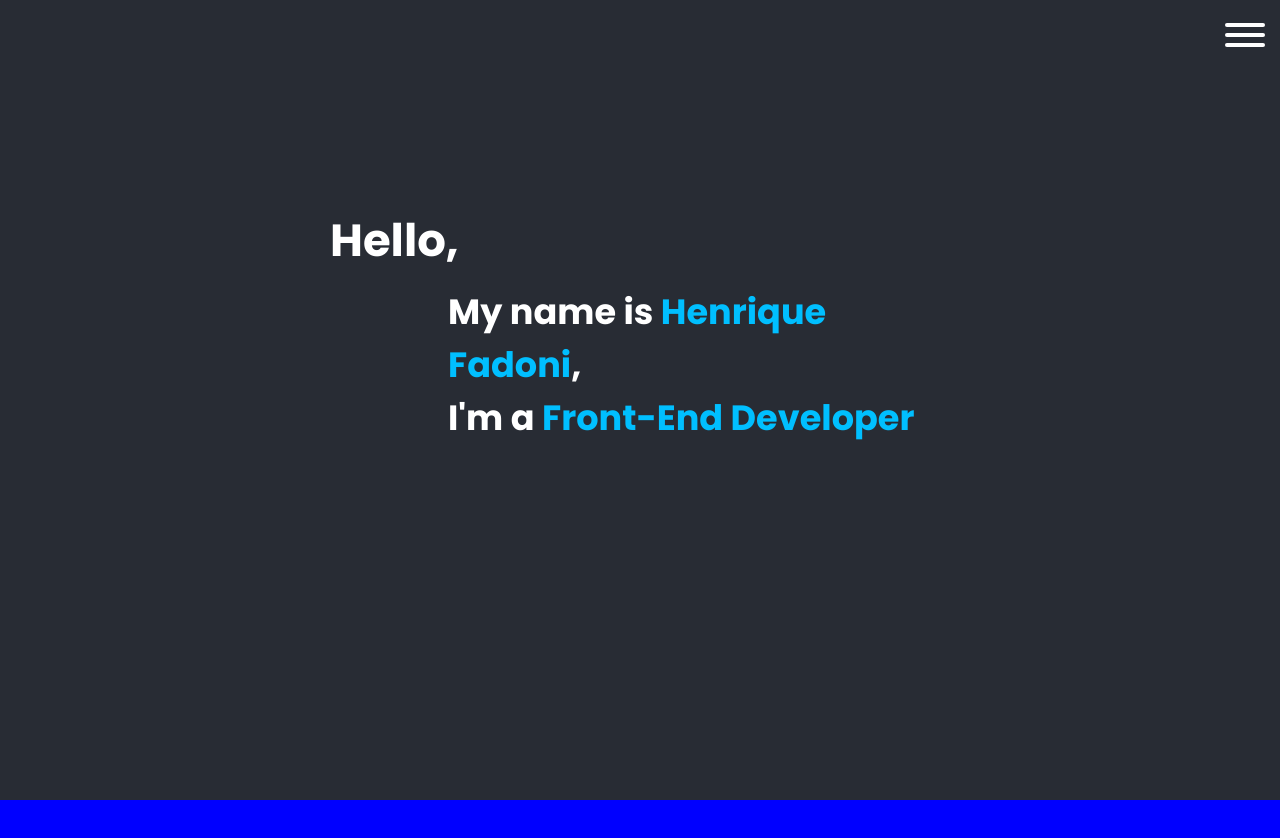
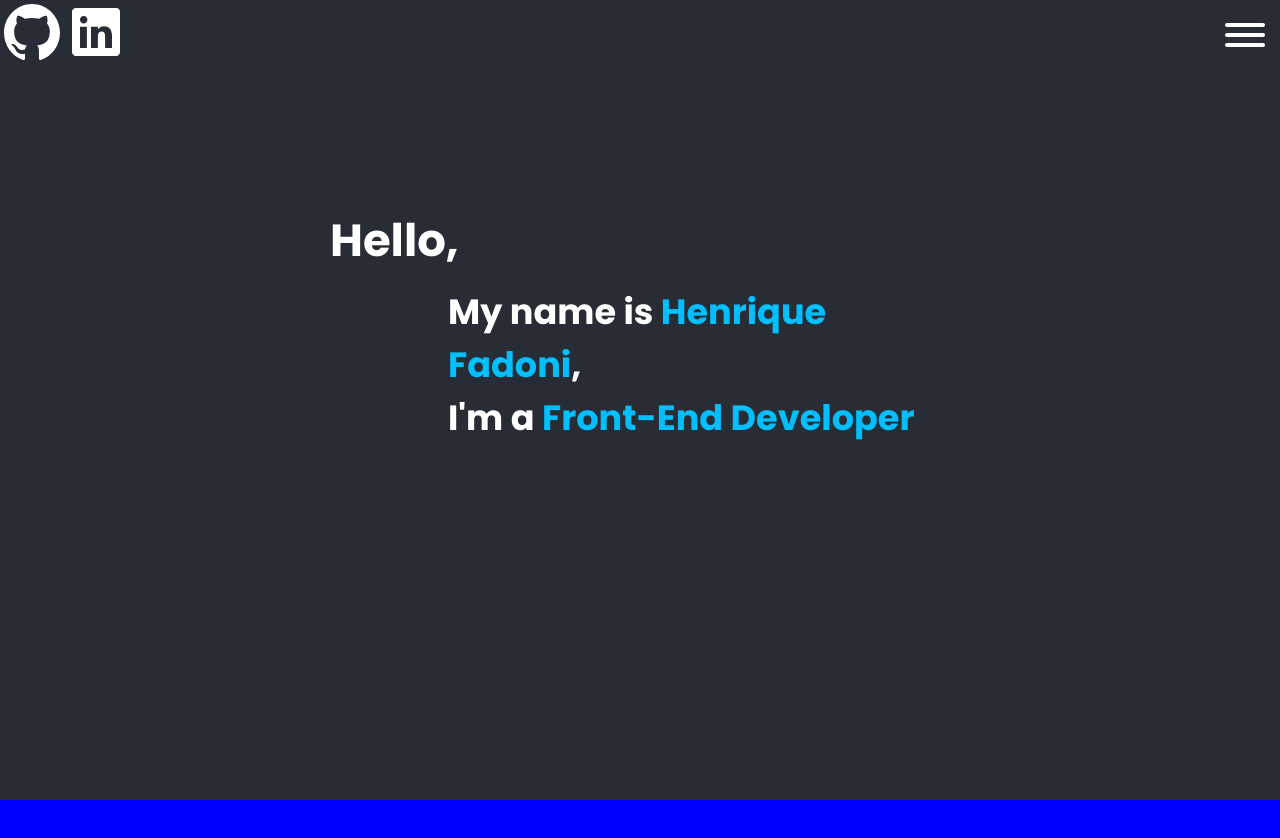
Before and after one commit to HenriqueFadoni/portifolio, a React (Create React App) app: page / in a window 1280 px wide. Shown: the top 838 px of the page. Built offline with nearby package versions, Linux system fonts and the light colour scheme.

Commit message:
Adding Logos

```diff
--- a/public/index.html
+++ b/public/index.html
@@ -4,6 +4,7 @@
     <meta charset="utf-8" />
     <link rel="shortcut icon" href="%PUBLIC_URL%/favicon.ico" />
     <link href="https://fonts.googleapis.com/css?family=Poppins:200,300,400,500,600,700" rel="stylesheet">
+    <script src="https://unpkg.com/ionicons@4.5.5/dist/ionicons.js"></script>
     <meta
       name="viewport"
       content="width=device-width, initial-scale=1, shrink-to-fit=no"
--- a/src/containers/Welcome.js
+++ b/src/containers/Welcome.js
@@ -33,6 +33,8 @@ class Welcome extends Component {
                         <h3>I'm a <span className="name-color">Front-End Developer</span></h3>
                     </div>
                 </div>
+                <ion-icon name="logo-github"></ion-icon>
+                <ion-icon name="logo-linkedin"></ion-icon>
             </section>
         );
     }
--- a/src/styles/base/_base.scss
+++ b/src/styles/base/_base.scss
@@ -13,3 +13,7 @@ html {
 body {
     box-sizing: border-box;
 }
+
+ion-icon {
+    font-size: 64px;
+}
```
